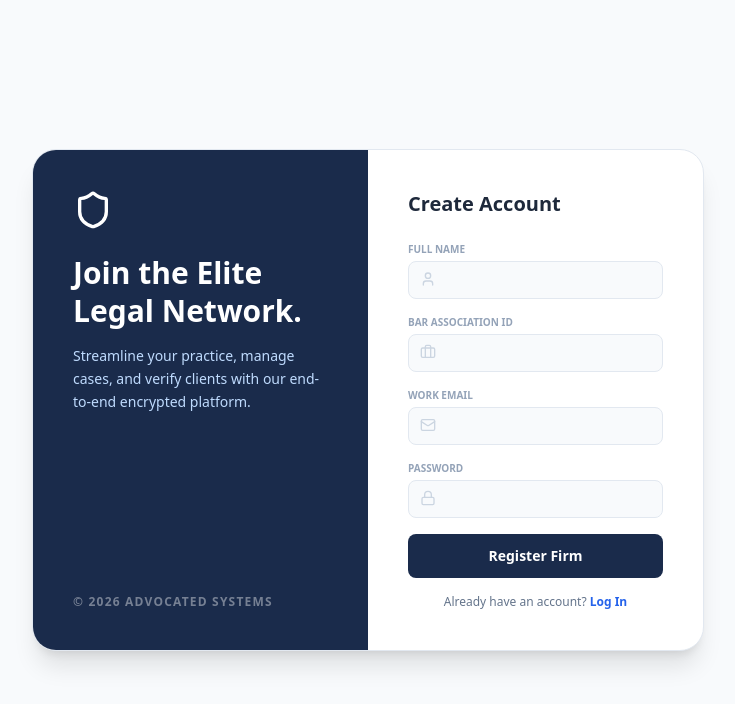
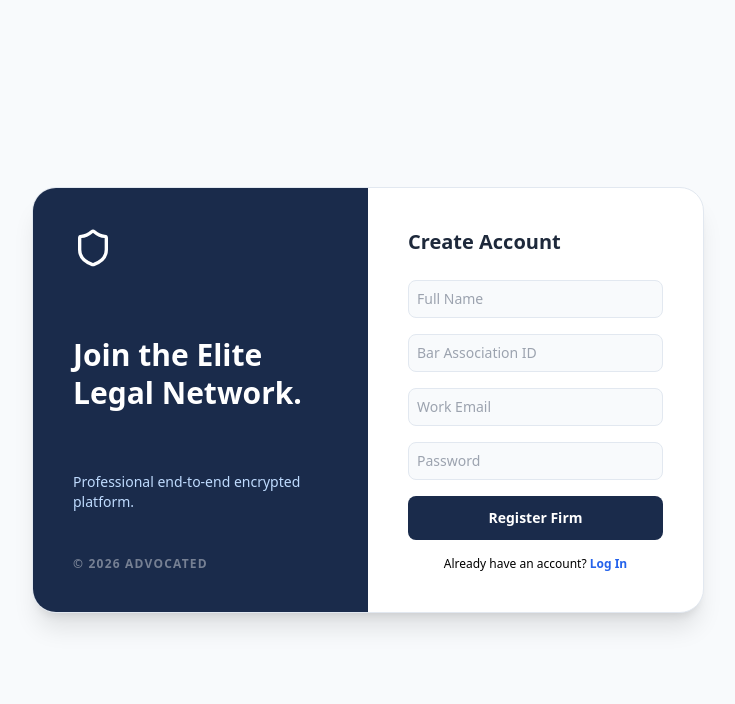
Before and after one commit to titas2003/maccloudrain-web, a React (Create React App) app: page /register in a window 1280 px wide. Shown: the top 704 px of the page, without its empty margins (272-1007 px from the left). Built offline with nearby package versions, Linux system fonts and the light colour scheme.

Commit message:
login/reg base page 02

```diff
--- a/package.json
+++ b/package.json
@@ -7,6 +7,7 @@
     "@testing-library/jest-dom": "^6.9.1",
     "@testing-library/react": "^16.3.2",
     "@testing-library/user-event": "^13.5.0",
+    "axios": "^1.13.6",
     "date-fns": "^4.1.0",
     "lucide-react": "^0.577.0",
     "react": "^19.2.4",
--- a/src/pages/Login.jsx
+++ b/src/pages/Login.jsx
@@ -1,65 +1,51 @@
 import React, { useState } from 'react';
-import { Link, useNavigate } from 'react-router-dom';
+import { useNavigate, Link } from 'react-router-dom';
+import axios from 'axios';
 import { Shield, Mail, Lock, ArrowRight } from 'lucide-react';
 
 export default function Login() {
   const navigate = useNavigate();
-  const [formData, setFormData] = useState({ email: '', password: '' });
+  const [email, setEmail] = useState('');
+  const [password, setPassword] = useState('');
 
-  const handleSubmit = (e) => {
+  const handleSubmit = async (e) => {
     e.preventDefault();
-    // Logic will go here later. For now, let's just enter the app.
-    navigate('/');
+    try {
+      const res = await axios.post('http://localhost:5000/api/auth/login', { email, password });
+      if (res.data.success) {
+        // Store token for protected routes
+        localStorage.setItem('advocateToken', res.data.token);
+        localStorage.setItem('advocateName', res.data.user.fullName);
+        navigate('/');
+      }
+    } catch (err) {
+      alert(err.response?.data?.message || "Login Failed");
+    }
   };
 
   return (
     <div className="min-h-screen bg-slate-50 flex items-center justify-center p-6">
       <div className="max-w-md w-full bg-white rounded-3xl shadow-xl border border-slate-200 overflow-hidden">
-        <div className="bg-[#1a2b4b] p-8 text-center">
-          <div className="inline-flex items-center justify-center w-16 h-16 bg-white/10 rounded-2xl mb-4">
-            <Shield className="text-white" size={32} />
-          </div>
-          <h2 className="text-2xl font-black text-white tracking-tight">ADVOCATED</h2>
-          <p className="text-blue-200 text-sm mt-1 font-medium">Professional Legal Suite</p>
+        <div className="bg-[#1a2b4b] p-8 text-center text-white">
+          <Shield className="mx-auto mb-4" size={32} />
+          <h2 className="text-2xl font-black uppercase">Advocated</h2>
         </div>
-
         <form onSubmit={handleSubmit} className="p-8 space-y-6">
-          <div className="space-y-4">
-            <div>
-              <label className="block text-xs font-bold text-slate-400 uppercase mb-2">Email Address</label>
-              <div className="relative">
-                <Mail className="absolute left-3 top-3 text-slate-400" size={18} />
-                <input
-                  type="email"
-                  required
-                  className="w-full pl-10 pr-4 py-3 bg-slate-50 border border-slate-200 rounded-xl text-sm outline-none focus:border-blue-500 transition-all"
-                  placeholder="name@firm.com"
-                  onChange={(e) => setFormData({...formData, email: e.target.value})}
-                />
-              </div>
-            </div>
-
-            <div>
-              <label className="block text-xs font-bold text-slate-400 uppercase mb-2">Password</label>
-              <div className="relative">
-                <Lock className="absolute left-3 top-3 text-slate-400" size={18} />
-                <input
-                  type="password"
-                  required
-                  className="w-full pl-10 pr-4 py-3 bg-slate-50 border border-slate-200 rounded-xl text-sm outline-none focus:border-blue-500 transition-all"
-                  placeholder="••••••••"
-                  onChange={(e) => setFormData({...formData, password: e.target.value})}
-                />
-              </div>
-            </div>
-          </div>
-
-          <button type="submit" className="w-full bg-[#1a2b4b] text-white py-4 rounded-xl font-bold text-sm flex items-center justify-center gap-2 hover:shadow-lg transition-all">
-            Sign In to Dashboard <ArrowRight size={18} />
+          <input
+            type="email" placeholder="Email Address" required
+            className="w-full p-3 bg-slate-50 border border-slate-200 rounded-xl text-sm"
+            onChange={(e) => setEmail(e.target.value)}
+          />
+          <input
+            type="password" placeholder="Password" required
+            className="w-full p-3 bg-slate-50 border border-slate-200 rounded-xl text-sm"
+            onChange={(e) => setPassword(e.target.value)}
+          />
+          <button className="w-full bg-[#1a2b4b] text-white py-4 rounded-xl font-bold text-sm flex items-center justify-center gap-2">
+            Sign In <ArrowRight size={18} />
           </button>
-
-          <p className="text-center text-sm text-slate-500">
-            Don't have an account? <Link to="/register" className="text-blue-600 font-bold hover:underline">Request Access</Link>
+          <p className="text-center text-sm">
+            Need access? <Link to="/register" className="text-blue-600 font-bold">Register</Link>
           </p>
         </form>
       </div>
--- a/src/pages/Register.jsx
+++ b/src/pages/Register.jsx
@@ -1,65 +1,68 @@
-import React from 'react';
-import { Link } from 'react-router-dom';
+import React, { useState } from 'react';
+import { Link, useNavigate } from 'react-router-dom';
+import axios from 'axios';
 import { Shield, User, Mail, Lock, Briefcase } from 'lucide-react';
 
 export default function Register() {
+  const navigate = useNavigate();
+  const [formData, setFormData] = useState({
+    fullName: '',
+    barId: '',
+    email: '',
+    password: ''
+  });
+
+  const handleSubmit = async (e) => {
+    e.preventDefault();
+    try {
+      const res = await axios.post('http://localhost:5000/api/auth/register', formData);
+      if (res.data.success) {
+        alert("Registration Successful!");
+        navigate('/login');
+      }
+    } catch (err) {
+      alert(err.response?.data?.message || "Registration Failed");
+    }
+  };
+
   return (
     <div className="min-h-screen bg-slate-50 flex items-center justify-center p-6">
       <div className="max-w-2xl w-full bg-white rounded-3xl shadow-xl border border-slate-200 grid grid-cols-1 md:grid-cols-2 overflow-hidden">
-
-        {/* Branding Side */}
         <div className="bg-[#1a2b4b] p-10 flex flex-col justify-between text-white">
-          <div>
-            <Shield size={40} className="mb-6" />
-            <h2 className="text-3xl font-black leading-tight">Join the Elite Legal Network.</h2>
-            <p className="mt-4 text-blue-200 text-sm leading-relaxed">
-              Streamline your practice, manage cases, and verify clients with our end-to-end encrypted platform.
-            </p>
-          </div>
-          <div className="text-xs opacity-40 font-bold uppercase tracking-widest">
-            © 2026 Advocated Systems
-          </div>
+          <Shield size={40} className="mb-6" />
+          <h2 className="text-3xl font-black leading-tight">Join the Elite Legal Network.</h2>
+          <p className="mt-4 text-blue-200 text-sm">Professional end-to-end encrypted platform.</p>
+          <div className="text-xs opacity-40 font-bold tracking-widest uppercase">© 2026 Advocated</div>
         </div>
 
-        {/* Form Side */}
         <div className="p-10">
           <h3 className="text-xl font-bold text-slate-800 mb-6">Create Account</h3>
-          <form className="space-y-4">
-            <div>
-              <label className="block text-[10px] font-black text-slate-400 uppercase mb-1">Full Name</label>
-              <div className="relative">
-                <User className="absolute left-3 top-2.5 text-slate-300" size={16} />
-                <input type="text" className="w-full pl-10 pr-4 py-2 bg-slate-50 border border-slate-200 rounded-lg text-sm outline-none focus:border-blue-400" />
-              </div>
-            </div>
-            <div>
-              <label className="block text-[10px] font-black text-slate-400 uppercase mb-1">Bar Association ID</label>
-              <div className="relative">
-                <Briefcase className="absolute left-3 top-2.5 text-slate-300" size={16} />
-                <input type="text" className="w-full pl-10 pr-4 py-2 bg-slate-50 border border-slate-200 rounded-lg text-sm outline-none focus:border-blue-400" />
-              </div>
-            </div>
-            <div>
-              <label className="block text-[10px] font-black text-slate-400 uppercase mb-1">Work Email</label>
-              <div className="relative">
-                <Mail className="absolute left-3 top-2.5 text-slate-300" size={16} />
-                <input type="email" className="w-full pl-10 pr-4 py-2 bg-slate-50 border border-slate-200 rounded-lg text-sm outline-none focus:border-blue-400" />
-              </div>
-            </div>
-            <div>
-              <label className="block text-[10px] font-black text-slate-400 uppercase mb-1">Password</label>
-              <div className="relative">
-                <Lock className="absolute left-3 top-2.5 text-slate-300" size={16} />
-                <input type="password" className="w-full pl-10 pr-4 py-2 bg-slate-50 border border-slate-200 rounded-lg text-sm outline-none focus:border-blue-400" />
-              </div>
-            </div>
-
-            <button className="w-full bg-[#1a2b4b] text-white py-3 rounded-lg font-bold text-sm mt-4 hover:bg-[#25395f] transition-all">
+          <form onSubmit={handleSubmit} className="space-y-4">
+            <input
+              type="text" placeholder="Full Name" required
+              className="w-full p-2 bg-slate-50 border border-slate-200 rounded-lg text-sm"
+              onChange={(e) => setFormData({...formData, fullName: e.target.value})}
+            />
+            <input
+              type="text" placeholder="Bar Association ID" required
+              className="w-full p-2 bg-slate-50 border border-slate-200 rounded-lg text-sm"
+              onChange={(e) => setFormData({...formData, barId: e.target.value})}
+            />
+            <input
+              type="email" placeholder="Work Email" required
+              className="w-full p-2 bg-slate-50 border border-slate-200 rounded-lg text-sm"
+              onChange={(e) => setFormData({...formData, email: e.target.value})}
+            />
+            <input
+              type="password" placeholder="Password" required
+              className="w-full p-2 bg-slate-50 border border-slate-200 rounded-lg text-sm"
+              onChange={(e) => setFormData({...formData, password: e.target.value})}
+            />
+            <button className="w-full bg-[#1a2b4b] text-white py-3 rounded-lg font-bold text-sm mt-4 hover:bg-[#25395f]">
               Register Firm
             </button>
-
-            <p className="text-center text-xs text-slate-500 mt-4">
-              Already have an account? <Link to="/" className="text-blue-600 font-bold hover:underline">Log In</Link>
+            <p className="text-center text-xs mt-4">
+              Already have an account? <Link to="/login" className="text-blue-600 font-bold">Log In</Link>
             </p>
           </form>
         </div>
```
Also changed, not shown: 1 other file (tests, documents, lock files or other folders).
